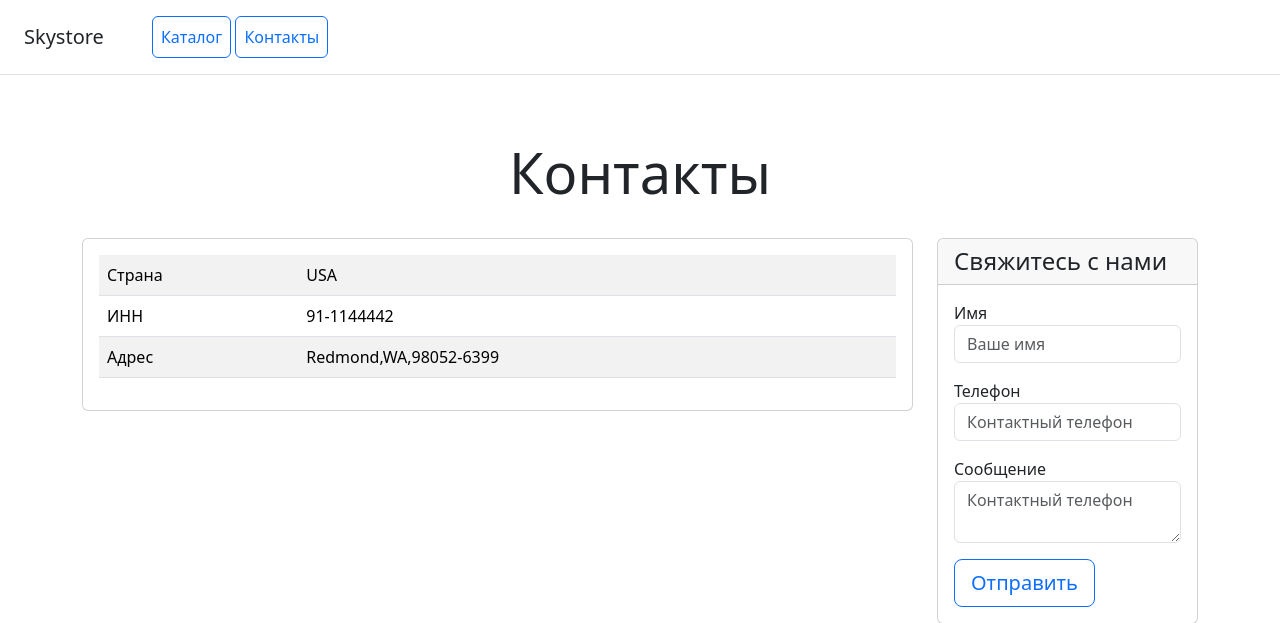
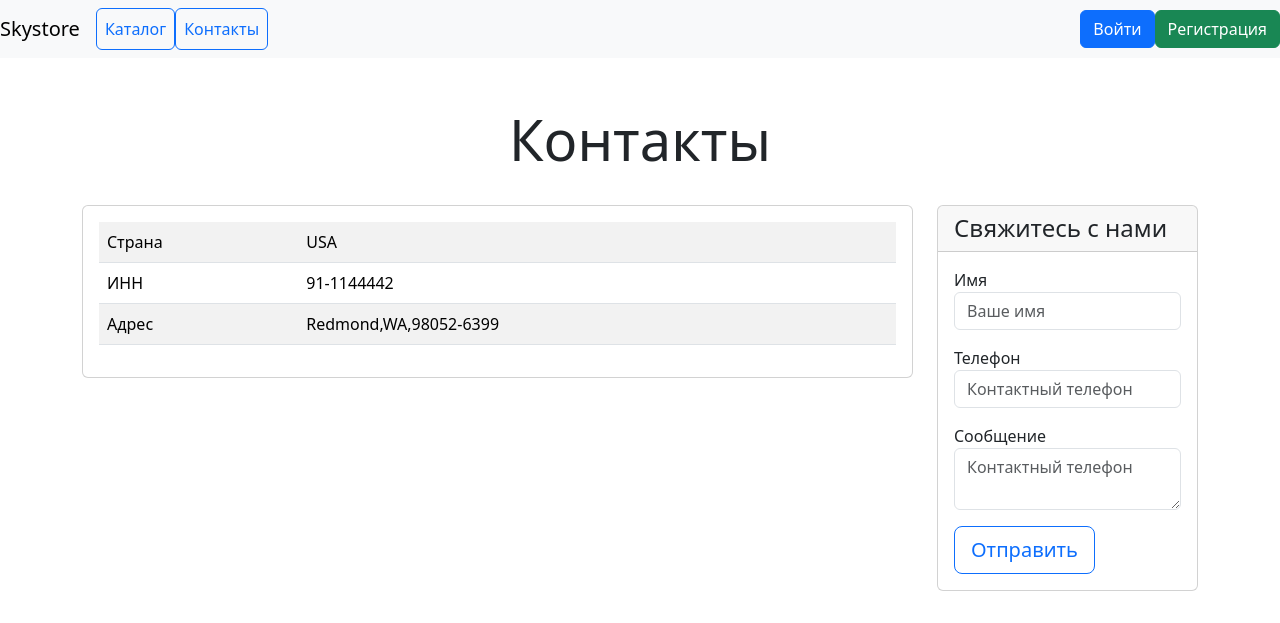
Before and after one commit to DenisPhoenix/homework_django, a Django app: page /catalog/contacts/ in a window 1280 px wide. Shown: the top 623 px of the page. Run offline with Django 5.2, Linux system fonts and the light colour scheme; some libraries are stand-ins or nearby versions.

Commit message:
Изменение панели меню, добавление кнопок регистрации, входа и выхода

```diff
--- a/catalog/templates/catalog/includes/inc_menu.html
+++ b/catalog/templates/catalog/includes/inc_menu.html
@@ -1,7 +1,37 @@
-<div class="d-flex flex-column flex-md-row align-items-center p-3 px-md-4 mb-3 bg-white border-bottom box-shadow">
-    <h5 class="my-0 mr-md-auto font-weight-normal">Skystore</h5>
-    <nav class="ms-5">
-        <a class="p-2 btn btn-outline-primary" href="{% url 'catalog:product_list' %}">Каталог</a>
-        <a class="p-2 btn btn-outline-primary" href="{% url 'catalog:contacts' %}">Контакты</a>
-    </nav>
-</div>
+<nav class="navbar navbar-expand-lg navbar-light bg-light">
+    <a class="navbar-brand" href="#">Skystore</a>
+    <button class="navbar-toggler" type="button" data-toggle="collapse" data-target="#navbarNav"
+            aria-controls="navbarNav" aria-expanded="false" aria-label="Toggle navigation">
+        <span class="navbar-toggler-icon"></span>
+    </button>
+    <div class="collapse navbar-collapse" id="navbarNav">
+        <ul class="navbar-nav mr-auto">
+            <li class="nav-item active">
+                <a class="p-2 btn btn-outline-primary" href="{% url 'catalog:product_list' %}">Каталог</a>
+            </li>
+            <li class="nav-item active">
+                <a class="p-2 btn btn-outline-primary" href="{% url 'catalog:contacts' %}">Контакты</a>
+            </li>
+        </ul>
+        <div style="display: flex; margin-left: auto">
+            <ul class="navbar-nav ml-auto">
+                {% if user.is_authenticated %}
+                <li class="nav-item">
+                    <form method="post" action="{% url 'users:logout' %}" style="display: inline;">
+                        {% csrf_token %}
+                        <button type="submit" class="btn btn-secondary">Выйти
+                        </button>
+                    </form>
+                </li>
+                {% else %}
+                <li class="nav-item">
+                    <a class="btn btn-primary" href="{% url 'users:login' %}">Войти</a>
+                </li>
+                <li class="nav-item">
+                    <a class="btn btn-success" href="{% url 'users:register' %}">Регистрация</a>
+                </li>
+                {% endif %}
+            </ul>
+        </div>
+    </div>
+</nav>
```
